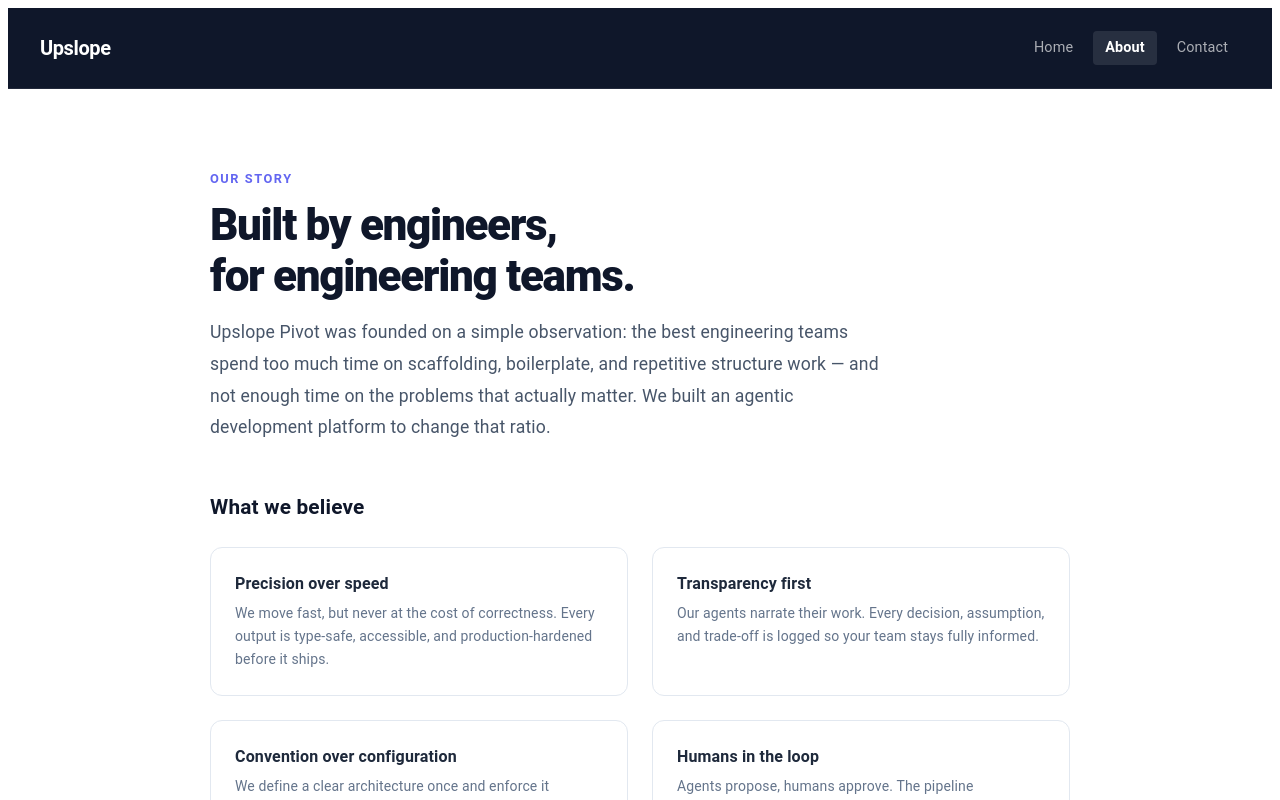
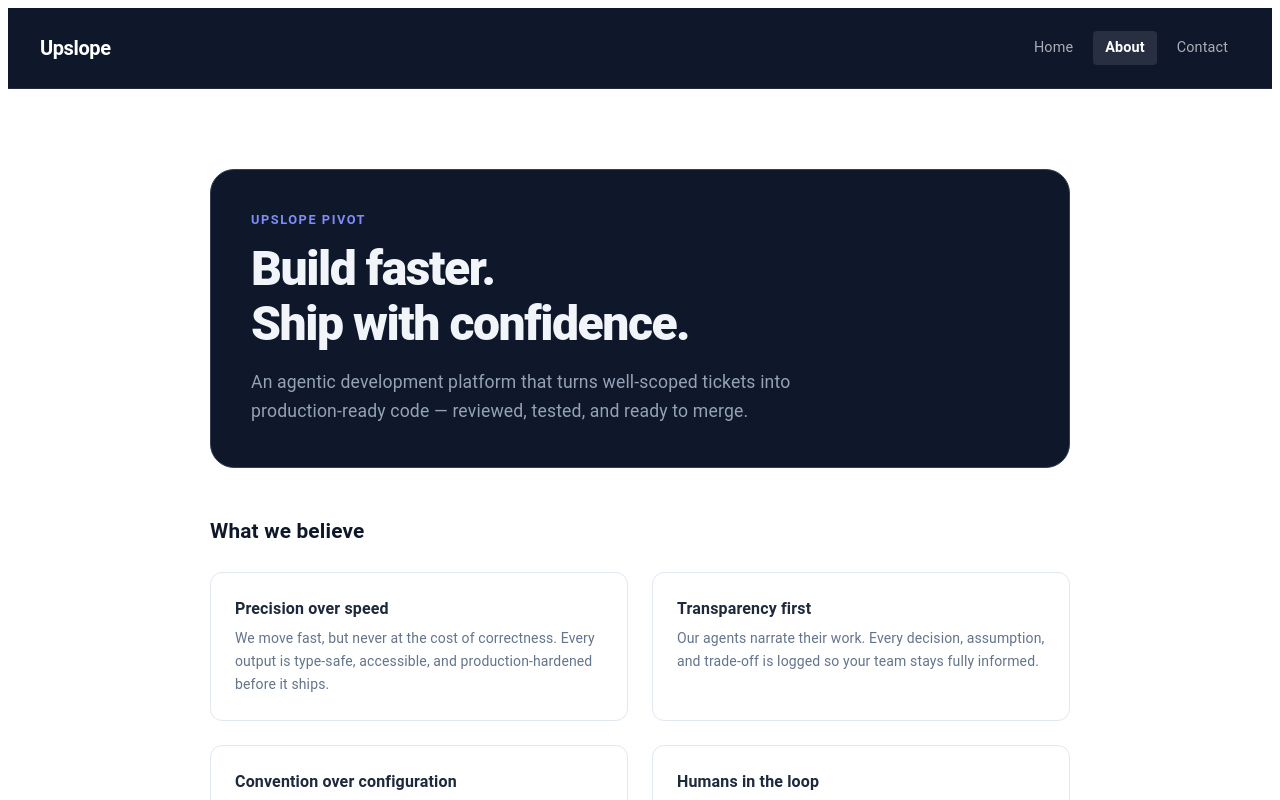
Before and after one commit to lenny-upslopepivot/kiro-test, a React (Vite) app: page /about in a window 1280 px wide. Shown: the top 800 px of the page. Built offline with nearby package versions, Linux system fonts and the light colour scheme.

Commit message:
[IRN-38] feat: Standardize pages

```diff
--- a/src/components/index.ts
+++ b/src/components/index.ts
@@ -1,2 +1,3 @@
 export { Header } from './header'
 export { Footer } from './footer'
+export { PageHeading } from './pageHeading'
--- /dev/null
+++ b/src/components/pageHeading/PageHeading.tsx
@@ -0,0 +1,17 @@
+import { Box, Typography } from '@mui/material'
+import { pageHeadingStyles } from './pageHeading-helpers'
+
+export const PageHeading = () => {
+  return (
+    <Box sx={pageHeadingStyles.hero}>
+      <Typography sx={pageHeadingStyles.eyebrow}>Upslope Pivot</Typography>
+      <Typography variant="h1" sx={pageHeadingStyles.headline}>
+        Build faster.<br />Ship with confidence.
+      </Typography>
+      <Typography sx={pageHeadingStyles.subheadline}>
+        An agentic development platform that turns well-scoped tickets into
+        production-ready code — reviewed, tested, and ready to merge.
+      </Typography>
+    </Box>
+  )
+}
--- /dev/null
+++ b/src/components/pageHeading/index.ts
@@ -0,0 +1 @@
+export { PageHeading } from './PageHeading'
--- /dev/null
+++ b/src/components/pageHeading/pageHeading-helpers.ts
@@ -0,0 +1,32 @@
+export const pageHeadingStyles = {
+  hero: {
+    mb: 6,
+    backgroundColor: '#0f172a',
+    border: '1px solid #334155',
+    borderRadius: '24px',
+    p: { xs: 3, md: 5 },
+  },
+  eyebrow: {
+    fontSize: '0.8rem',
+    fontWeight: 600,
+    letterSpacing: '0.12em',
+    textTransform: 'uppercase' as const,
+    color: '#818cf8',
+    mb: 1.5,
+  },
+  headline: {
+    fontSize: { xs: '2rem', md: '3rem' },
+    fontWeight: 800,
+    lineHeight: 1.15,
+    letterSpacing: '-0.03em',
+    color: '#f1f5f9',
+    mb: 2,
+  },
+  subheadline: {
+    fontSize: '1.1rem',
+    color: '#94a3b8',
+    lineHeight: 1.7,
+    maxWidth: 600,
+    mb: 0,
+  },
+}
--- a/src/pages/about/About.tsx
+++ b/src/pages/about/About.tsx
@@ -1,19 +1,11 @@
 import { Box, Typography } from '@mui/material'
+import { PageHeading } from '@/components'
 import { aboutStyles, VALUES, TEAM_MEMBERS } from './about-helpers'
 
 export const About = () => {
   return (
     <Box sx={aboutStyles.root}>
-      <Typography sx={aboutStyles.eyebrow}>Our story</Typography>
-      <Typography variant="h1" sx={aboutStyles.headline}>
-        Built by engineers,<br />for engineering teams.
-      </Typography>
-      <Typography sx={aboutStyles.intro}>
-        Upslope Pivot was founded on a simple observation: the best engineering teams
-        spend too much time on scaffolding, boilerplate, and repetitive structure work —
-        and not enough time on the problems that actually matter. We built an agentic
-        development platform to change that ratio.
-      </Typography>
+      <PageHeading />
 
       <Typography sx={aboutStyles.sectionTitle}>What we believe</Typography>
       <Box sx={aboutStyles.valuesGrid}>
--- a/src/pages/about/about-helpers.ts
+++ b/src/pages/about/about-helpers.ts
@@ -4,29 +4,6 @@ export const aboutStyles = {
     px: { xs: 2, sm: 4 },
     maxWidth: 860,
     mx: 'auto',
-  },
-  eyebrow: {
-    fontSize: '0.8rem',
-    fontWeight: 600,
-    letterSpacing: '0.12em',
-    textTransform: 'uppercase' as const,
-    color: '#6366f1',
-    mb: 1.5,
-  },
-  headline: {
-    fontSize: { xs: '2rem', md: '2.75rem' },
-    fontWeight: 800,
-    lineHeight: 1.15,
-    letterSpacing: '-0.03em',
-    color: '#0f172a',
-    mb: 2,
-  },
-  intro: {
-    fontSize: '1.1rem',
-    color: '#475569',
-    lineHeight: 1.8,
-    maxWidth: 680,
-    mb: 6,
   },
   sectionTitle: {
     fontSize: '1.3rem',
--- a/src/pages/contact/Contact.tsx
+++ b/src/pages/contact/Contact.tsx
@@ -1,17 +1,11 @@
 import { Box, Button, TextField, Typography } from '@mui/material'
+import { PageHeading } from '@/components'
 import { contactStyles } from './contact-helpers'
 
 export const Contact = () => {
   return (
     <Box sx={contactStyles.root}>
-      <Typography sx={contactStyles.eyebrow}>Get in touch</Typography>
-      <Typography variant="h1" sx={contactStyles.headline}>
-        We'd love to hear<br />from you.
-      </Typography>
-      <Typography sx={contactStyles.intro}>
-        Have a question about our platform, pricing, or how Upslope Pivot fits
-        your team's workflow? Send us a message and we'll get back to you promptly.
-      </Typography>
+      <PageHeading />
 
       <Box component="form" sx={contactStyles.form} noValidate>
         <Box>
--- a/src/pages/contact/contact-helpers.ts
+++ b/src/pages/contact/contact-helpers.ts
@@ -4,28 +4,6 @@ export const contactStyles = {
     px: { xs: 2, sm: 4 },
     maxWidth: 680,
     mx: 'auto',
-  },
-  eyebrow: {
-    fontSize: '0.8rem',
-    fontWeight: 600,
-    letterSpacing: '0.12em',
-    textTransform: 'uppercase' as const,
-    color: '#6366f1',
-    mb: 1.5,
-  },
-  headline: {
-    fontSize: { xs: '2rem', md: '2.75rem' },
-    fontWeight: 800,
-    lineHeight: 1.15,
-    letterSpacing: '-0.03em',
-    color: '#0f172a',
-    mb: 2,
-  },
-  intro: {
-    fontSize: '1.1rem',
-    color: '#475569',
-    lineHeight: 1.8,
-    mb: 5,
   },
   form: {
     display: 'flex',
--- a/src/pages/home/Home.tsx
+++ b/src/pages/home/Home.tsx
@@ -1,19 +1,12 @@
 import { Box, Button, Typography } from '@mui/material'
 import { Link } from 'react-router-dom'
+import { PageHeading } from '@/components'
 import { homeStyles, FEATURE_CARDS } from './home-helpers'
 
 export const Home = () => {
   return (
     <Box sx={homeStyles.root}>
-      <Box sx={homeStyles.hero}>
-        <Typography sx={homeStyles.eyebrow}>Upslope Pivot</Typography>
-        <Typography variant="h1" sx={homeStyles.headline}>
-          Build faster.<br />Ship with confidence.
-        </Typography>
-        <Typography sx={homeStyles.subheadline}>
-          An agentic development platform that turns well-scoped tickets into
-          production-ready code — reviewed, tested, and ready to merge.
-        </Typography>
+      <PageHeading />
       <Box sx={homeStyles.ctaRow}>
         <Button component={Link} to="/about" sx={homeStyles.primaryButton}>
           Learn about us
@@ -21,7 +14,6 @@ export const Home = () => {
         <Button variant="outlined" sx={homeStyles.outlineButton}>
           View on GitHub
         </Button>
-        </Box>
       </Box>
 
       <Typography sx={homeStyles.sectionTitle}>Why teams choose Upslope</Typography>
--- a/src/pages/home/home-helpers.ts
+++ b/src/pages/home/home-helpers.ts
@@ -5,41 +5,11 @@ export const homeStyles = {
     maxWidth: 860,
     mx: 'auto',
   },
-  hero: {
-    mb: 6,
-    backgroundColor: '#0f172a',
-    border: '1px solid #334155',
-    borderRadius: '24px',
-    p: { xs: 3, md: 5 },
-  },
-  eyebrow: {
-    fontSize: '0.8rem',
-    fontWeight: 600,
-    letterSpacing: '0.12em',
-    textTransform: 'uppercase' as const,
-    color: '#818cf8',
-    mb: 1.5,
-  },
-  headline: {
-    fontSize: { xs: '2rem', md: '3rem' },
-    fontWeight: 800,
-    lineHeight: 1.15,
-    letterSpacing: '-0.03em',
-    color: '#f1f5f9',
-    mb: 2,
-  },
-  subheadline: {
-    fontSize: '1.1rem',
-    color: '#94a3b8',
-    lineHeight: 1.7,
-    maxWidth: 600,
-    mb: 4,
-  },
   ctaRow: {
     display: 'flex',
     gap: 2,
     flexWrap: 'wrap' as const,
-    mb: 0,
+    mb: 6,
   },
   primaryButton: {
     backgroundColor: '#6366f1',
```
Lines whose indentation alone changed are shown as unchanged.
